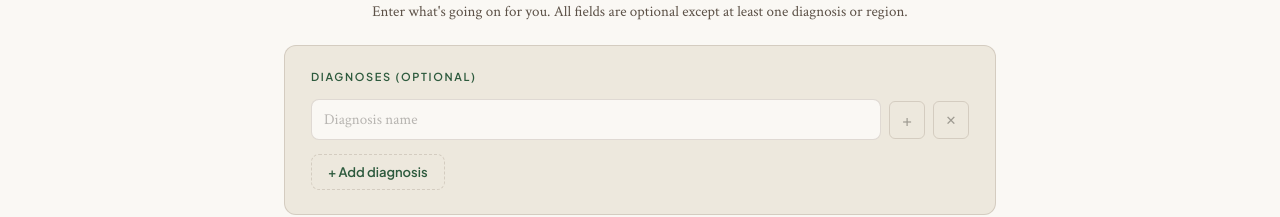
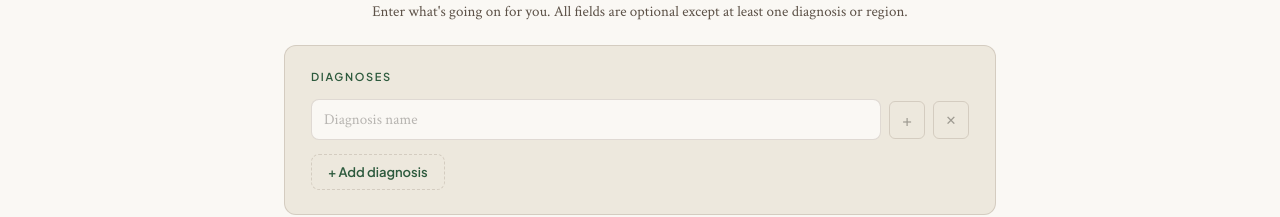
Before and after one commit to zborchers/bast-interpreter, a React (Vite) app: page / in a window 1280 px wide. Shown: the part 149-366 px from the top of the page. Built offline with nearby package versions, Linux system fonts and the light colour scheme.

Commit message:
Add files via upload

```diff
--- a/src/ReadingInterpreter.jsx
+++ b/src/ReadingInterpreter.jsx
@@ -217,7 +217,7 @@ function DiagnosesSection({ diagnoses, updateDiagnosis, addDiagnosis, removeDiag
   return (
     <div style={{ background: c.bgInput, border: `1.5px solid ${c.borderMid}`, borderRadius: "12px", padding: "24px 26px", marginBottom: "1.25rem" }}>
       <div style={{ fontSize: "11px", fontWeight: 600, letterSpacing: "0.15em", textTransform: "uppercase", color: c.accent, marginBottom: "1rem", fontFamily: SANS }}>
-        Diagnoses (optional)
+        Diagnoses
       </div>
       {diagnoses.map((d, i) => (
         <div key={d.id} style={{ marginBottom: "10px" }}>
```
